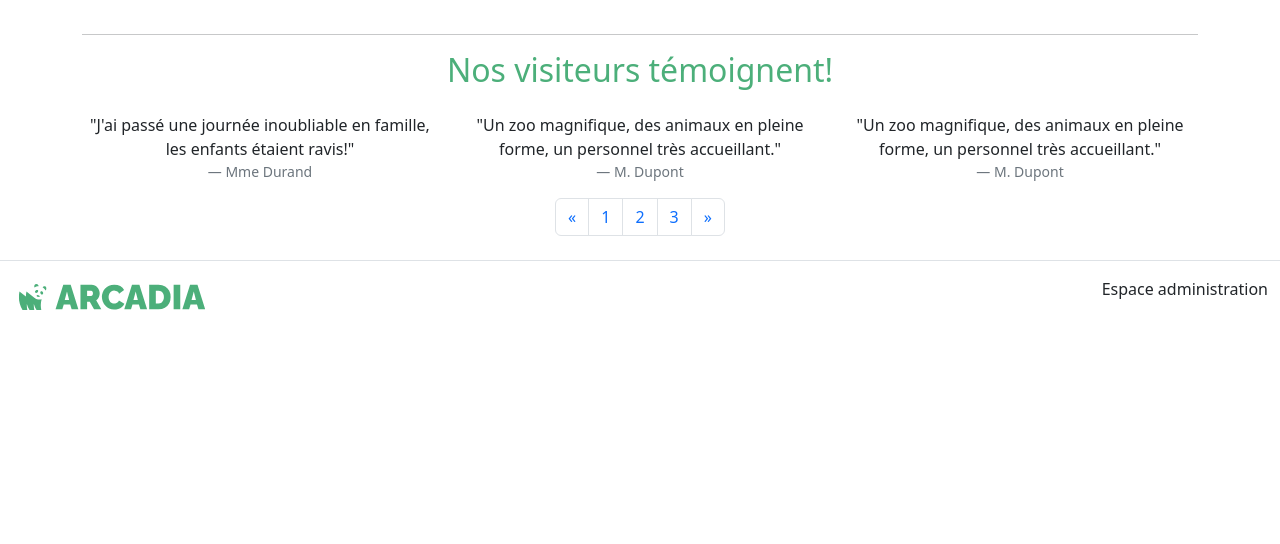
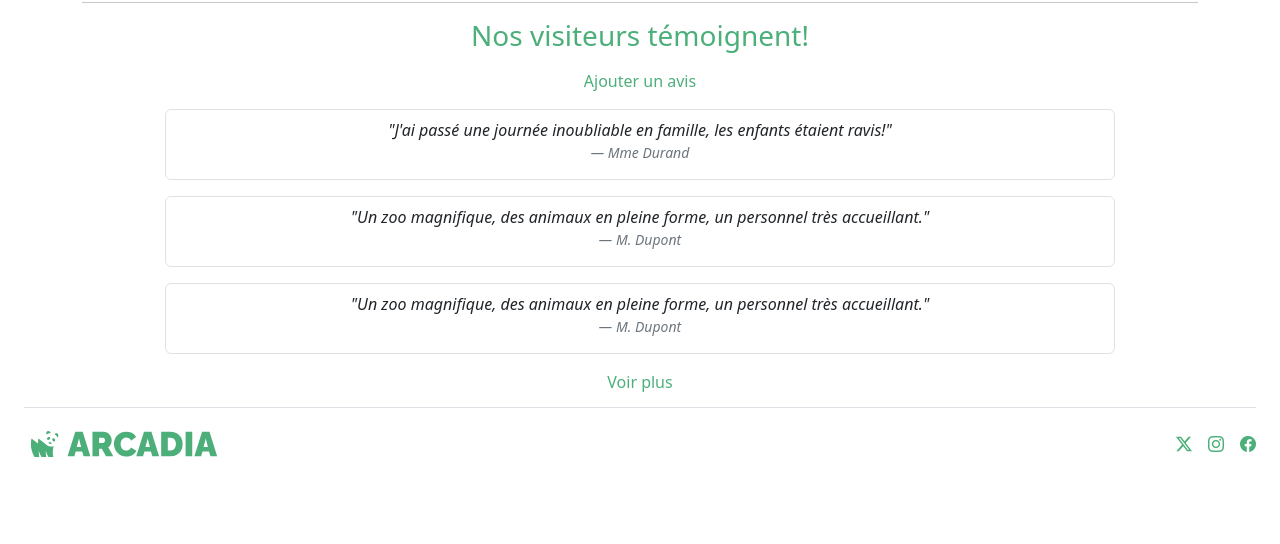
Before and after one commit to Y-rog/ArcadiaPhp, a PHP site: page / in a window 1280 px wide. Shown: the part 2391-2935 px from the top of the page. Before the commit the page ends 2701 px from the top, so only its background shows below. Run offline with PHP 8.4, Linux system fonts and the light colour scheme; some libraries are stand-ins or nearby versions.

Commit message:
05/04/2024

```diff
--- a/assets/css/_custom.scss
+++ b/assets/css/_custom.scss
@@ -1,12 +1,42 @@
 @import "../../node_modules/bootstrap/scss/bootstrap.scss";
+@import "../../node_modules/bootstrap-icons/font/bootstrap-icons.css";
 
 :root {
     --primary: #4CAF7A;
-    --secondary: #cb0000;
+    --secondary: #9c624ac9;
     --dark: #392C1E;
     --black: #292222;
+    --white: #fff;
     --font-family-sans-serif: "Montserrat", sans-serif;
     --font-family-serif: "Montserrat", serif;
 
     --bs-heading-color: var(--primary);
+
+    --bs-btn--primary-color: var(--primary);
+
 }
+
+a {
+    color: var(--primary);
+    text-decoration: none;
+    z-index: 5;
+
+    &:hover {
+        color: var(--secondary);
+    }
+}
+
+.btn-primary {
+    background-color: var(--primary);
+    border-color: var(--primary);
+}
+
+.nav-link {
+    color: var(--primary);
+
+    &:hover {
+        color: var(--white);
+        background: var(--primary);
+        border-radius: 5px;
+    }
+}
--- a/assets/css/index.scss
+++ b/assets/css/index.scss
@@ -1,7 +1,17 @@
 @import "custom.scss";
+
+html {
+    position: relative;
+    min-height: 100%;
+}
+
+body {
+    padding-bottom: 150px;
+}
 
 footer {
     bottom: 0;
+    position: absolute;
 }
 
 .habitat {
@@ -48,3 +58,7 @@ footer {
     background-color: var(--primary);
     color: white;
 }
+
+.btn {
+    width: 100px;
+}
--- a/package.json
+++ b/package.json
@@ -10,6 +10,7 @@
   "author": "",
   "license": "ISC",
   "dependencies": {
-    "bootstrap": "^5.3.3"
+    "bootstrap": "^5.3.3",
+    "bootstrap-icons": "^1.11.3"
   }
 }
--- a/templates/footer.php
+++ b/templates/footer.php
@@ -3,32 +3,29 @@
 use App\Security\Security; ?>
 
 
-<footer class="container-fluid py-3 my-4 border-top">
-    <div class="row">
-        <div class="d-flex col-4 align-items-center">
+<footer class="container-fluid py-3 my-4 px-4">
+    <div class="d-flex flex-wrap justify-content-between align-items-center py-3 my-4 border-top">
+        <div class="col-md-4 d-flex jsutify-content-start align-items-center">
             <a href="/">
                 <img width="200" src="../assets/img/logo-svg.svg" alt="logo Arcadia" class="img-fluid">
             </a>
         </div>
 
-        <ul class="col-4 d-flex align-items-center justify-content-center mb-0 list-unstyled">
-            <li class="ms-3"><a class="text-body-secondary" href="#"><i class="bi bi-twitter-x"></i>
+        <ul class="nav col-md-4 justify-content-end list-unstyled d-flex">
+            <li class="ms-3"><a href="#">
+                    <i class="bi bi-twitter-x" width="24" height="24"></i>
                 </a></li>
-            <li class="ms-3"><a class="text-body-secondary" href="#"><i class="bi bi-instagram"></i>
+            <li class="ms-3"><a href="#">
+                    <i class="bi bi-instagram" width="24" height="24"></i>
                 </a></li>
-            <li class="ms-3"><a class="text-body-secondary" href="#"><i class="bi bi-facebook"></i></a></li>
+            <li class="ms-3"><a href="#">
+                    <i class="bi bi-facebook" width="24" height="24"></i>
+                </a></li>
         </ul>
-
-        <div class="col-4 text-end">
-            <?php if (Security::isLogged()) { ?>
-                <a class="nav-link" href=" /index.php?controller=auth&action=logout">Déconnexion</a>
-            <?php } else { ?>
-                <a class="nav-link" href="/index.php?controller=auth&action=login">Espace administration <i class="bi bi-person-fill-lock"></i></a>
-            <?php } ?>
-        </div>
     </div>
 </footer>
+
 </body>
-<script src="https://cdn.jsdelivr.net/npm/bootstrap@5.3.3/dist/js/bootstrap.bundle.min.js"></script>
+<script src="../node_modules/bootstrap/dist/js/bootstrap.bundle.min.js"></script>
 
 </html>
--- a/templates/header.php
+++ b/templates/header.php
@@ -17,10 +17,10 @@ use App\Security\Security;
 
 <body>
 
-    <header class="pb-2">
+    <header class="pb-2 px-4">
         <nav class="navbar navbar-expand-lg  border-bottom">
             <div class="container-fluid">
-                <a href="/" class="d-flex col-4 ">
+                <a href="/" class="d-flex justify-content-start col-4 ">
                     <img width="200" src="../assets/img/logo-svg.svg" alt="logo Arcadia" class="img-fluid">
                 </a>
                 <button class="navbar-toggler" type="button" data-bs-toggle="collapse" data-bs-target="#navbarNavAltMarkup" aria-controls="navbarNavAltMarkup" aria-expanded="false" aria-label="Toggle navigation">
@@ -33,7 +33,15 @@ use App\Security\Security;
                         <a class="nav-link" href=" index.php?controller=service&action=list">Services</a>
                         <a class="nav-link">Contact</a>
                     </div>
+                    <div class="navbar-nav col-lg-6 justify-content-end">
+                        <?php if (Security::isLogged()) { ?>
+                            <a class=" nav-link" href=" /index.php?controller=auth&action=logout">Déconnexion</a>
+                        <?php } else { ?>
+                            <a class="nav-link" href="/index.php?controller=auth&action=login">Espace administration <i class="bi bi-person-fill-lock"></i></a>
+                        <?php } ?>
+                    </div>
                 </div>
+
             </div>
         </nav>
     </header>
--- a/templates/page/home.php
+++ b/templates/page/home.php
@@ -43,7 +43,7 @@
     <div class=" container-fluid value text-center rounded pt-3 pb-3">
         <span> Le respect de nos valeurs et de nos animaux est très important! </span>
     </div>
-    <div class="row text-center pt-5">
+    <div class="row text-center pt-3">
         <div class="col-lg-4">
             <img class="bd-placeholder-img rounded-circle" width="140" height="140" src="../../assets/img/panda.jpg" role="img" aria-label="Placeholder" preserveAspectRatio="xMidYMid slice" focusable="false">
             <h2 class="fw-normal">Bien être</h2>
@@ -61,45 +61,24 @@
         </div>
     </div>
     <hr class="featurette-divider">
-    <div class="text-center reviews">
-        <h2 class="pb-3">Nos visiteurs témoignent!</h2>
-        <div class="row">
-            <div class="col-lg-4">
-                <div>
-                    <p>"J'ai passé une journée inoubliable en famille, les enfants étaient ravis!"</p>
-                    <footer class="blockquote-footer">Mme Durand</footer>
-                </div>
-            </div>
-            <div class="col-lg-4">
-                <div>
-                    <p>"Un zoo magnifique, des animaux en pleine forme, un personnel très accueillant."</p>
-                    <footer class="blockquote-footer">M. Dupont</footer>
-                </div>
-            </div>
-            <div class="col-lg-4">
-                <div>
-                    <p>"Un zoo magnifique, des animaux en pleine forme, un personnel très accueillant."</p>
-                    <footer class="blockquote-footer">M. Dupont</footer>
-                </div>
-            </div>
+    <div class="text-center row justify-content-center reviews">
+        <h3 class="pb-2">Nos visiteurs témoignent!</h3>
+        <a class="pb-3" href="">Ajouter un avis</a>
+        <div class="border rounded pt-2 mb-3 fst-italic col-10 ">
+            <p>"J'ai passé une journée inoubliable en famille, les enfants étaient ravis!"</p>
+            <div class="blockquote-footer">Mme Durand</div>
         </div>
-        <nav aria-label="Page navigation example">
-            <ul class="pagination justify-content-center">
-                <li class="page-item">
-                    <a class="page-link" href="#" aria-label="Previous">
-                        <span aria-hidden="true">&laquo;</span>
-                    </a>
-                </li>
-                <li class="page-item"><a class="page-link" href="#">1</a></li>
-                <li class="page-item"><a class="page-link" href="#">2</a></li>
-                <li class="page-item"><a class="page-link" href="#">3</a></li>
-                <li class="page-item">
-                    <a class="page-link" href="#" aria-label="Next">
-                        <span aria-hidden="true">&raquo;</span>
-                    </a>
-                </li>
-            </ul>
-        </nav>
+
+        <div class="border rounded pt-2 mb-3 fst-italic col-10">
+            <p>"Un zoo magnifique, des animaux en pleine forme, un personnel très accueillant."</p>
+            <div class="blockquote-footer">M. Dupont</div>
+        </div>
+
+        <div class="border rounded pt-2 mb-3 fst-italic col-10">
+            <p>"Un zoo magnifique, des animaux en pleine forme, un personnel très accueillant."</p>
+            <div class="blockquote-footer">M. Dupont</div>
+        </div>
+        <a href="">Voir plus</a>
     </div>
 
 </main>
```
Also changed, not shown: templates/auth/login.php (+9 -3 lines), templates/habitat/list.php (+5 -3 lines), assets/css/index.css, package-lock.json, 1 other file.
